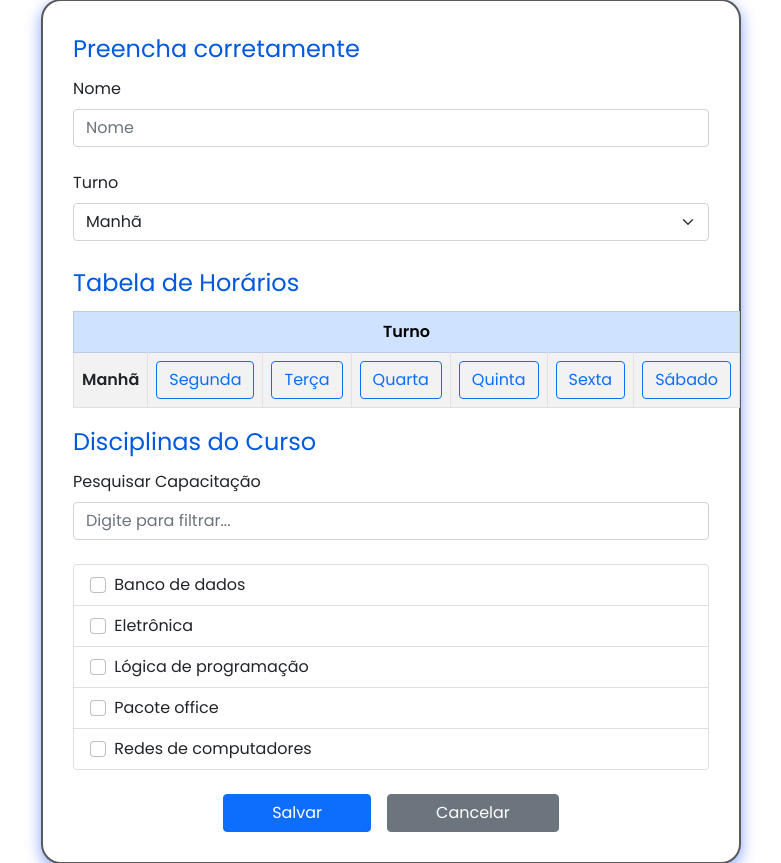
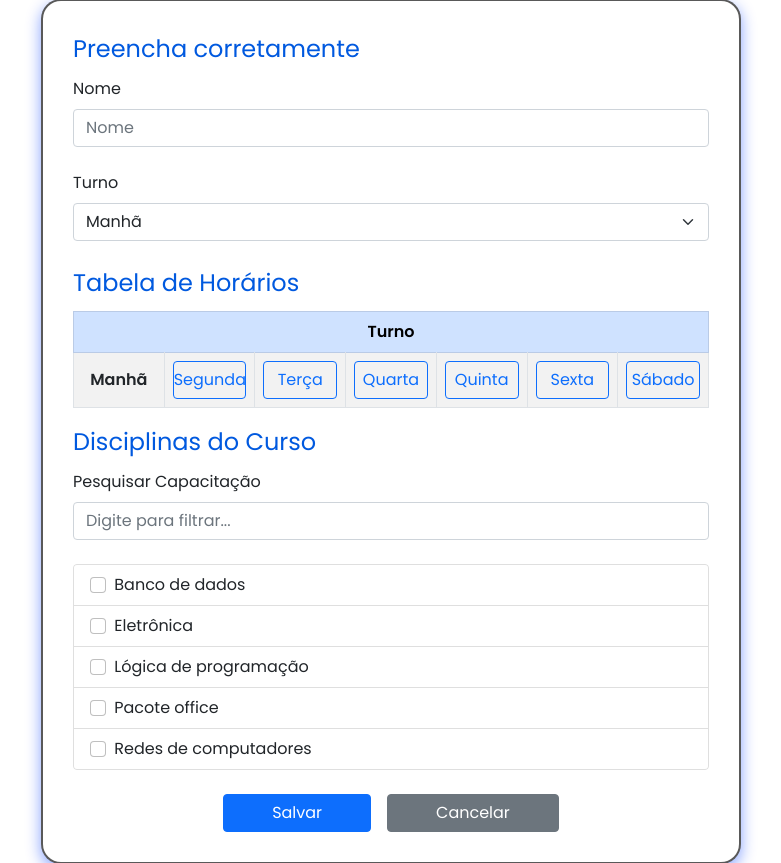
Before and after one commit to FreiCaneco/tcc-senai-mmm, a PHP site: page /view/criar_curso.php in a window 1280 px wide. Shown: the part 207-1070 px from the top of the page, without its empty margins (249-1030 px from the left). Run offline with PHP 8.4, Linux system fonts and the light colour scheme; data comes from the database, SQL or seed files in the repository.

Commit message:
Página de criar curso arrumada com sucesso

```diff
--- a/css/styles.css
+++ b/css/styles.css
@@ -1,11 +1,7 @@
-/* ==============================
-   🌐 IMPORTAÇÕES E FONTES
-============================== */
 @import url("https://fonts.googleapis.com/css2?family=Poppins:wght@300;400;600&display=swap");
 
-/* ==============================
-   ⚙️ CONFIGURAÇÕES GERAIS
-============================== */
+/*
+   ⚙️ CONFIGURAÇÕES GERAIS */
 body {
   font-family: "Poppins", sans-serif;
 }
@@ -28,9 +24,9 @@ h1 {
   padding: 24px;
 }
 
-/* ==============================
-   🧭 LAYOUT PRINCIPAL
-============================== */
+/*
+  LAYOUT PRINCIPAL
+*/
 #container {
   display: flex;
   flex-direction: row;
@@ -41,9 +37,9 @@ h1 {
   margin: 0 auto;
 }
 
-/* ==============================
-   📋 MENU LATERAL (PARTE ESQUERDA)
-============================== */
+/*
+  MENU LATERAL (PARTE ESQUERDA)
+*/
 #parteDaEsquerda {
   background-color: #1800ad;
   color: white;
@@ -105,16 +101,16 @@ h1 {
   text-align: center;
 }
 
-/* ==============================
-   📅 CALENDÁRIO FULLCALENDAR
-============================== */
+/*
+  CALENDÁRIO FULLCALENDAR
+*/
 #calendar {
   flex: 1;
   padding: 30px;
   background-color: #fff;
   border-radius: 20px;
   box-shadow: 0 4px 10px rgba(44, 64, 213, 0.67);
-  font-family: 'Quicksand', sans-serif;
+  font-family: "Quicksand", sans-serif;
 }
 
 /* Título (mês e ano) */
@@ -167,9 +163,9 @@ h1 {
   font-size: 1rem;
 }
 
-/* ==============================
-   📊 DASHBOARD E ESTATÍSTICAS
-============================== */
+/*
+  DASHBOARD E ESTATÍSTICAS
+*/
 .dashboard {
   display: flex;
   justify-content: space-around;
@@ -255,9 +251,9 @@ legend {
   box-shadow: 0 5px 15px rgba(0, 60, 255, 0.47);
 }
 
-/* ==============================
-   📋 TABELAS PERSONALIZADAS
-============================== */
+/*
+  TABELAS PERSONALIZADAS
+*/
 .custom-table-container {
   margin-top: 20px;
   font-family: "Quicksand", Arial, sans-serif;
@@ -309,9 +305,20 @@ legend {
   transition: background-color 0.3s ease;
 }
 
-/* ==============================
-   🎛️ ACORDEÕES
-============================== */
+#tabela-horario {
+  table-layout: fixed;
+  width: 100%;
+}
+
+#tabela-horario button {
+  /* Remove padding horizontal extra se houver, garantindo que o w-100 funcione melhor */
+  padding-left: 0;
+  padding-right: 0;
+}
+
+/*
+  ACORDEÕES
+*/
 .accordion-item,
 .accordion-body,
 .accordion-button {
@@ -324,9 +331,9 @@ legend {
   background-color: #f8f9fa;
 }
 
-/* ==============================
-   🧩 UTILITÁRIOS
-============================== */
+/*
+  UTILITÁRIOS
+*/
 .hidden {
   display: none !important;
 }
--- a/view/calendario_gen.php
+++ b/view/calendario_gen.php
@@ -85,6 +85,7 @@
     </div>
     <!-- Fim do Model -->
     </body>
+
     <script>
     document.addEventListener('DOMContentLoaded', function () {
       var calendarEl = document.getElementById('calendar');
```
